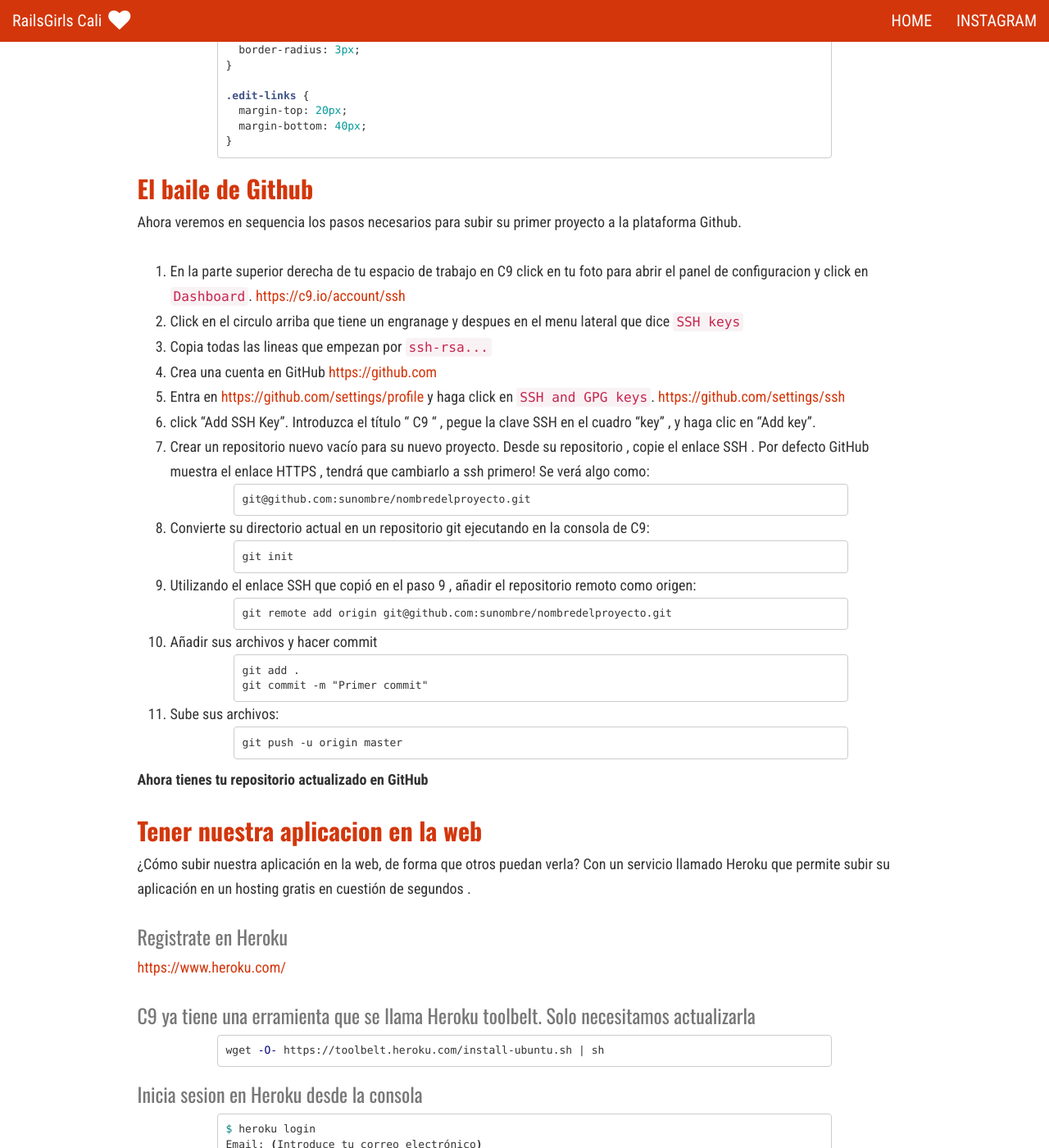
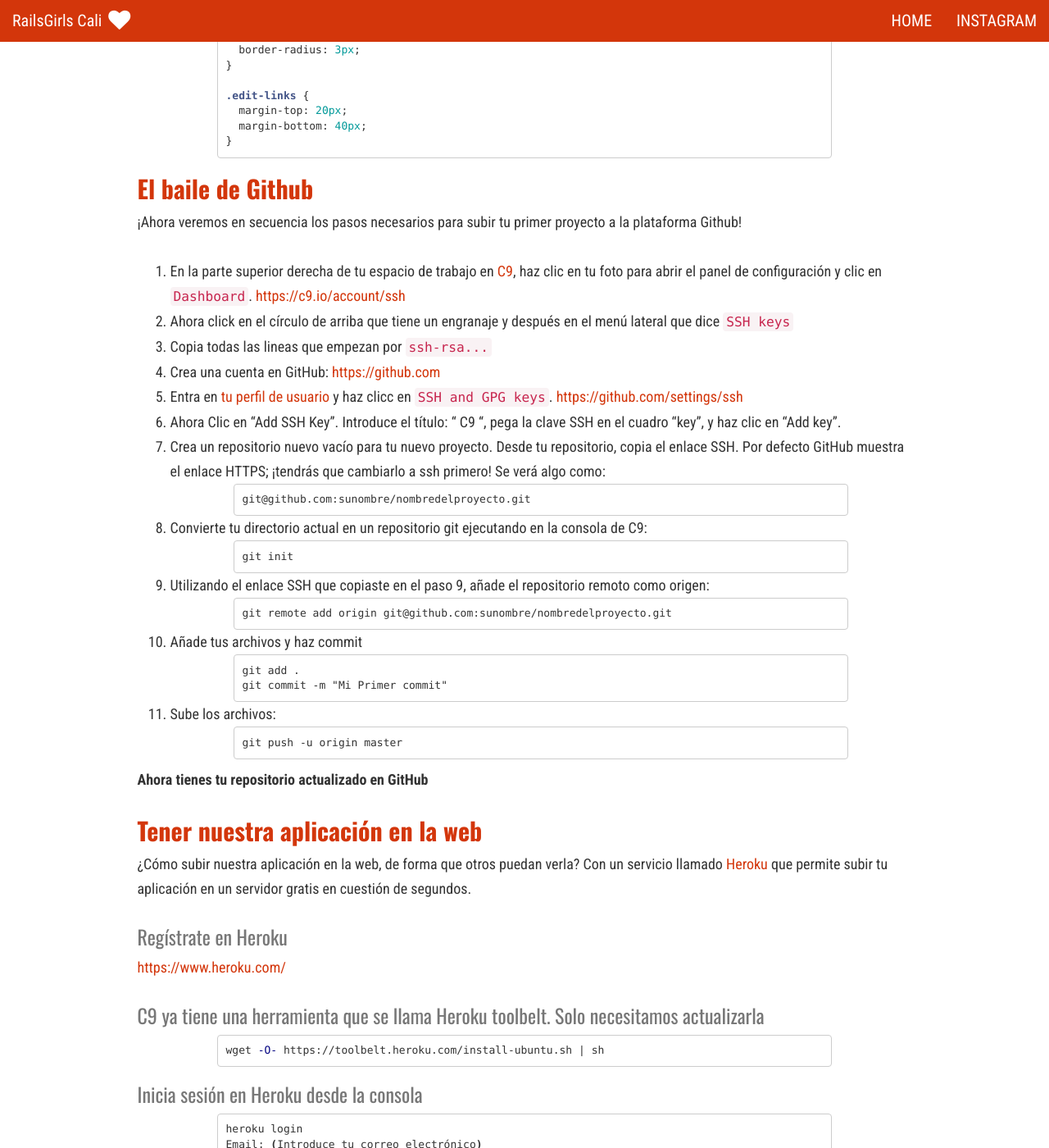
Before and after one commit to railsgirls-cali/railsgirls-cali.github.io, a Jekyll site: the page built from _pages/instagram.md, in a window 1280 px wide and 1400 px high, scrolled down 31645 px. Shown: the whole window at 82% size. Built offline with Jekyll 4.4.1, drawn with Linux system fonts in a browser that asks for light colours; nearby versions of some CDN libraries; Markdown is read by kramdown in place of the engine named in the settings; some of the changed text lies outside the part shown.

Commit message:
Fixing grammar and translations

````diff
--- a/_pages/instagram.md
+++ b/_pages/instagram.md
@@ -1318,15 +1318,15 @@ Después, inserta un `before_action` en la parte superior del controlador, espec
 before_action :owned_post, only: [:edit, :update, :destroy]
 ```
 
-## Añadir la opcion de comentar nuestros posts
-
-### Empezado por generar un modelo
-
-```bash
-$ rails g model Comment user:references post:references content:text
-```
-
-Este comando nos genera una migracion **db/migrate/** para añadir los campos en la base de datos y un modelo **app/model/comment.rb**.
+## Añadiremos la opción de comentar nuestros posts
+
+### Empezamos por generar un modelo
+
+```bash
+rails g model Comment user:references post:references content:text
+```
+
+Este comando nos genera una migración **db/migrate/** para añadir los campos en la base de datos y un modelo **app/model/comment.rb**.
 
 ### Migra la base de datos
 
@@ -1347,13 +1347,13 @@ class Comment < ActiveRecord::Base
 end
 ```
 
-Por último, en **app/models/user.rb** and **app/models/post.rb** añadir la siguiente línea a cada uno:
+Por último, en **app/models/user.rb** and **app/models/post.rb** añade la siguiente línea a cada uno:
 
 ```ruby
 has_many :comments, dependent: :destroy
 ```
 
-### Crear la ruta por los comentarios
+### Crea la ruta para los comentarios
 
 En **config/routes.rb** Reemplaza
 
@@ -1368,10 +1368,10 @@ resources :posts do
 end
 ```
 
-### Para terminar con la logica creamos el controlador
-
-```bash
-$ rails g controller comments
+### Para terminar con la lógica, creamos el controlador
+
+```bash
+rails g controller comments
 ```
 
 El controlador de comentarios solo va a tener las acciones de crear y borrar comentarios
@@ -1385,10 +1385,10 @@ class CommentsController < ApplicationController
     @comment.user_id = current_user.id
 
     if @comment.save
-      flash[:success] = "You commented that post!"
+      flash[:success] = "¡Has comentado este post!"
       redirect_to :back
     else
-      flash[:alert] = "Check the comment form, something went wrong."
+      flash[:alert] = "Revisa el formulario de comentarios, algo salió mal :/"
       render root_path
     end
   end
@@ -1413,17 +1413,17 @@ class CommentsController < ApplicationController
 end
 ```
 
-## las vistas y los estilos de los comentarios
-
-### DRY Don't Repeat Yourself
-
-El principio **No te repitas** (en inglés **Don't Repeat Yourself** o **DRY**, también conocido como Una vez y sólo una) es una filosofía de definición de procesos que promueve la reducción de la duplicación especialmente en computación.
+## Las vistas y los estilos de los comentarios
+
+### DRY: Don't Repeat Yourself
+
+El principio **No te repitas** (en inglés **Don't Repeat Yourself** ó **DRY**, también conocido como: Una vez y sólo una) es una filosofía de definición de procesos que promueve la reducción de la duplicación, especialmente en computación.
 
 ### Post parcial
 
-Creamos un parcial para simplificar las vistas de `show` y `index`
-
-Crear un nuevo archivo `_post.html.erb` en **app/views/posts/**
+Creamos un parcial para simplificar las vistas de `show` e `index`
+
+Crea un nuevo archivo `_post.html.erb` en **app/views/posts/**
 
 ```rhtml
 <div class="posts-wrapper">
@@ -1454,7 +1454,7 @@ Crear un nuevo archivo `_post.html.erb` en **app/views/posts/**
               <%= comment.content %>
             </div>
             <% if comment.user == current_user %>
-              <%= link_to post_comment_path(post, comment), method: :delete, data: { confirm: "Are you sure?" } do %>
+              <%= link_to post_comment_path(post, comment), method: :delete, data: { confirm: "¿Estás segura?" } do %>
                 <span class="glyphicon glyphicon-remove delete-comment"></span>
               <% end %>
             <% end %>
@@ -1468,7 +1468,7 @@ Crear un nuevo archivo `_post.html.erb` en **app/views/posts/**
       </div>
       <div class="comment-form col-sm-11">
         <%= form_for [post, post.comments.new] do |f| %>
-          <%= f.text_field :content, placeholder: 'Add a comment...' %>
+          <%= f.text_field :content, placeholder: 'Añade un comentario...' %>
         <% end %>
       </div>
     </div>
@@ -1482,18 +1482,18 @@ Reemplaza **app/views/posts/show.html.erb**
 <%= render 'post', post: @post %>
 <% if @post.user.id == current_user.id %>
   <div class="text-center edit-links">
-    <%= link_to "Cancel", posts_path %>
+    <%= link_to "Cancelar", posts_path %>
     |
-    <%= link_to "Edit Post", edit_post_path(@post) %>
+    <%= link_to "Editar el post", edit_post_path(@post) %>
   </div>
 <% else %>
   <div class="text-center edit-links">
-    <%= link_to "Cancel", posts_path %>
+    <%= link_to "Cancelar", posts_path %>
   </div>
 <% end %>
 ```
 
-Y tambien reemplaza **app/views/posts/index.html.erb**
+Y también reemplaza **app/views/posts/index.html.erb**
 
 ```rhtml
 <% @posts.each do |post| %>
@@ -1631,67 +1631,67 @@ Y reemplaza con
 
 ## El baile de Github
 
-Ahora veremos en sequencia los pasos necesarios para subir su primer proyecto a la plataforma Github.
-
-1. En la parte superior derecha de tu espacio de trabajo en C9 click en tu foto para abrir el panel de configuracion y click en `Dashboard`.
+¡Ahora veremos en secuencia los pasos necesarios para subir tu primer proyecto a la plataforma Github!
+
+1. En la parte superior derecha de tu espacio de trabajo en [C9](http://c9.io), haz clic en tu foto para abrir el panel de configuración y clic en `Dashboard`.
 [https://c9.io/account/ssh](https://c9.io/account/ssh)
-2. Click en el circulo arriba que tiene un engranage y despues en el menu lateral que dice `SSH keys`
+2. Ahora click en el círculo de arriba que tiene un engranaje y después en el menú lateral que dice `SSH keys`
 3. Copia todas las lineas que empezan por `ssh-rsa...`
-4. Crea una cuenta en GitHub [https://github.com](https://github.com)
-7. Entra en [https://github.com/settings/profile](tu perfil de usuario) y haga click en `SSH and GPG keys`.
+4. Crea una cuenta en GitHub: [https://github.com](https://github.com)
+7. Entra en [tu perfil de usuario](https://github.com/settings/profile) y haz clicc en `SSH and GPG keys`.
 [https://github.com/settings/ssh](https://github.com/settings/ssh)
-8. click “Add SSH Key”. Introduzca el título " C9 " , pegue la clave SSH en el cuadro "key" , y haga clic en "Add key".
-9. Crear un repositorio nuevo vacío para su nuevo proyecto. Desde su repositorio , copie el enlace SSH . Por defecto GitHub muestra el enlace HTTPS , tendrá que cambiarlo a ssh primero! Se verá algo como:
+8. Ahora Clic en “Add SSH Key”. Introduce el título: " C9 ", pega la clave SSH en el cuadro "key", y haz clic en "Add key".
+9. Crea un repositorio nuevo vacío para tu nuevo proyecto. Desde tu repositorio, copia el enlace SSH. Por defecto GitHub muestra el enlace HTTPS; ¡tendrás que cambiarlo a ssh primero! Se verá algo como:
 ```
 git@github.com:sunombre/nombredelproyecto.git
 ```
-10. Convierte su directorio actual en un repositorio git ejecutando en la consola de C9:
+10. Convierte tu directorio actual en un repositorio git ejecutando en la consola de C9:
 ```
 git init
 ```
-11. Utilizando el enlace SSH que copió en el paso 9 , añadir el repositorio remoto como origen:
+11. Utilizando el enlace SSH que copiaste en el paso 9, añade el repositorio remoto como origen:
 ```
 git remote add origin git@github.com:sunombre/nombredelproyecto.git
 ```
-12. Añadir sus archivos y hacer commit
+12. Añade tus archivos y haz commit
 ```
 git add .
-git commit -m "Primer commit"
-```
-13. Sube sus archivos:
+git commit -m "Mi Primer commit"
+```
+13. Sube los archivos:
 ```
 git push -u origin master
 ```
 
 **Ahora tienes tu repositorio actualizado en GitHub**
 
-## Tener nuestra aplicacion en la web
-
-¿Cómo subir nuestra aplicación en la web, de forma que otros puedan verla? Con un servicio llamado Heroku que permite subir su aplicación en un hosting gratis en cuestión de segundos .
-
-### Registrate en Heroku
+## Tener nuestra aplicación en la web
+
+¿Cómo subir nuestra aplicación en la web, de forma que otros puedan verla? Con un servicio llamado [Heroku](http://heroku.com) que permite subir tu aplicación en un servidor gratis en cuestión de segundos.
+
+### Regístrate en Heroku
 
 [https://www.heroku.com/](https://www.heroku.com/)
 
-### C9 ya tiene una erramienta que se llama Heroku toolbelt. Solo necesitamos actualizarla
+### C9 ya tiene una herramienta que se llama Heroku toolbelt. Solo necesitamos actualizarla
 
 ```bash
 wget -O- https://toolbelt.heroku.com/install-ubuntu.sh | sh
 ```
 
-### Inicia sesion en Heroku desde la consola
-
-```bash
-$ heroku login
+### Inicia sesión en Heroku desde la consola
+
+```bash
+heroku login
 Email: (Introduce tu correo electrónico)
-Password ( introduzca tu contraseña - se mostrará en blanco y es normal )
+Password ( Introduce tu contraseña - se mostrará en blanco y es normal )
 ```
 
 ### Añade las claves a Heroku
 
 ```bash
-$ heroku keys:add
-$ heroku create #creauna nueva URL para la aplicacion
+heroku keys:add
+heroku create #crea una nueva URL para la aplicación
 ```
 
 ### Añade las nuevas gemas y grupos de gemas para Heroku
@@ -1709,26 +1709,26 @@ group :production do
 end
 ```
 
-Nota : Después de crear un grupo `producción` a su Gemfile debe cambiar a utilizar "bundle install --without production"
+Nota: Después de crear un grupo `producción` a tu Gemfile, debes cambiar a utilizar `bundle install --without production`
 
 ### Entonces instalamos las gemas
 
 ```bash
-$ bundle install --without production
+bundle install --without production
 ```
 
 ### El baile de git
 
 ```bash
-$ git add --all
-$ git commit -m "Listo para subir a Heroku"
-$ git push origin master
+git add --all
+git commit -m "¡Lista para subir a Heroku!"
+git push origin master
 ```
 
 ### Sube a Heroku
 
 ```bash
-$ git push heroku master
-$ heroku open
-$ heroku rename instagram #Reemplaza "instagram" con el nombre de su proyecto
-```
+git push heroku master
+heroku open
+heroku rename instagram #Reemplaza "instagram" con el nombre de tu proyecto
+```
````
Also changed, not shown: other parts of _pages/instagram.md (+4 -4 lines).
